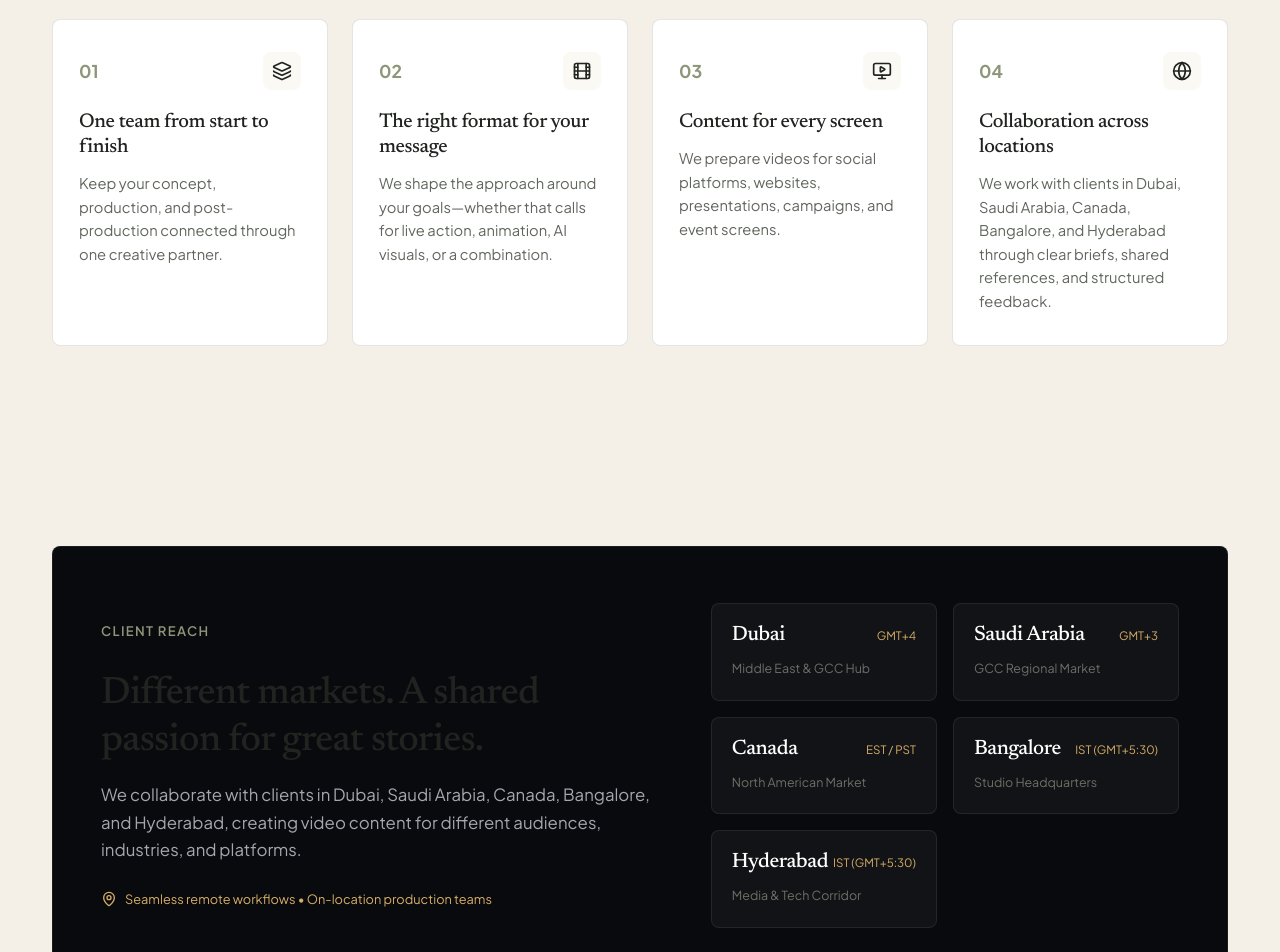
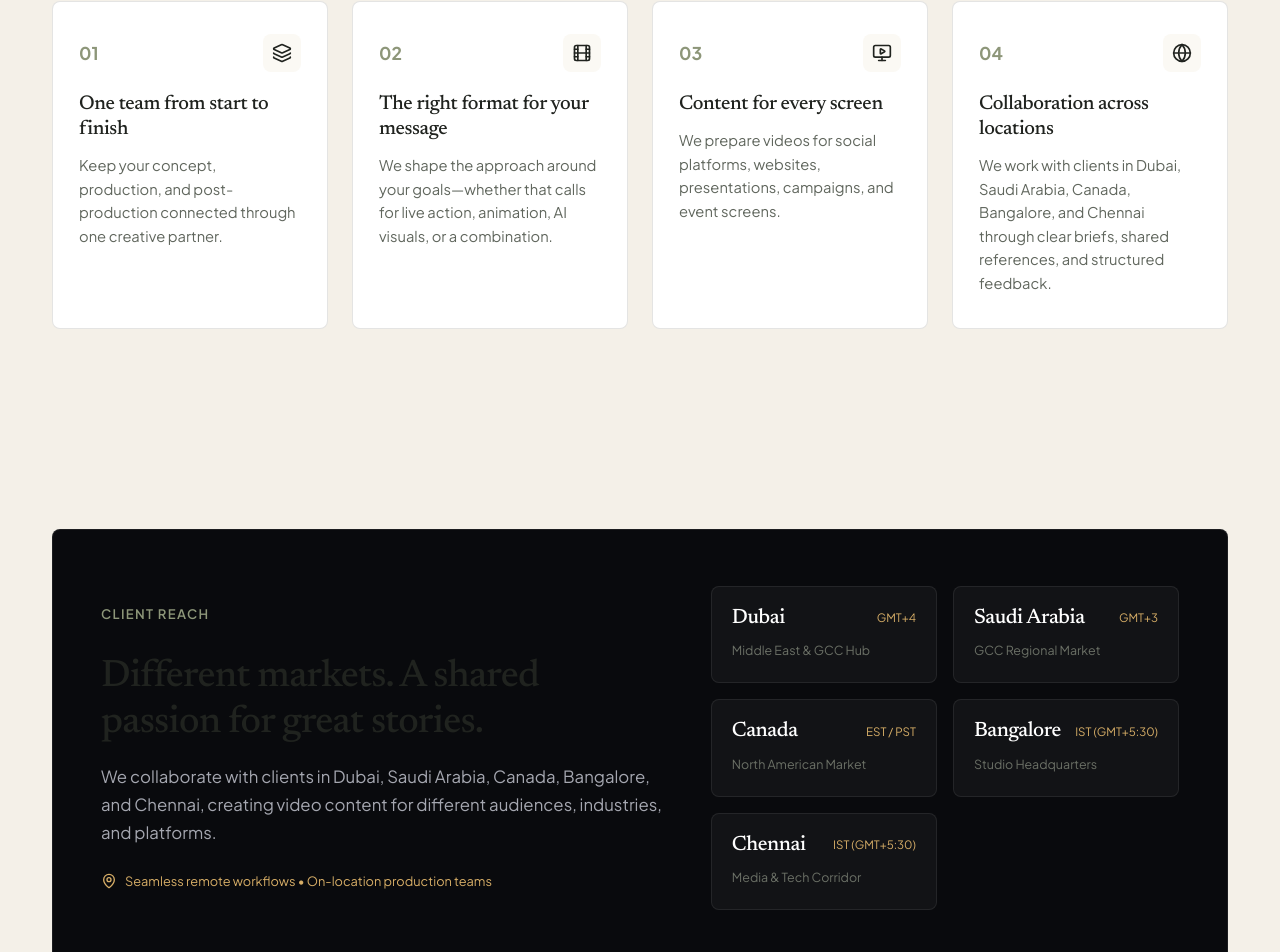
Before and after one commit to ckarthik96-png/thevelorastudios, a React (Vite) app: page /about in a window 1280 px wide. Shown: the part 1373-2325 px from the top of the page. Built offline with nearby package versions, Linux system fonts and the light colour scheme.

Commit message:
feat(markets): replace Hyderabad with Chennai across client reach, copy, and SEO

```diff
--- a/index.html
+++ b/index.html
@@ -4,7 +4,7 @@
     <meta charset="UTF-8" />
     <meta name="viewport" content="width=device-width, initial-scale=1.0" />
     <title>The Velora Studios | Video Production &amp; AI Creative Agency</title>
-    <meta name="description" content="Bangalore video production agency creating ads, motion graphics, AI videos, product explainers and event films for clients in Dubai, Saudi Arabia, Canada, Bangalore, and Hyderabad." />
+    <meta name="description" content="Bangalore video production agency creating ads, motion graphics, AI videos, product explainers and event films for clients in Dubai, Saudi Arabia, Canada, Bangalore, and Chennai." />
     <meta name="author" content="The Velora Studios" />
     <link rel="canonical" href="https://thevelorastudios.com/" />
 
--- a/src/components/ClientReach.jsx
+++ b/src/components/ClientReach.jsx
@@ -6,7 +6,7 @@ const MARKETS = [
   { city: "Saudi Arabia", label: "GCC Regional Market", tag: "GMT+3" },
   { city: "Canada", label: "North American Market", tag: "EST / PST" },
   { city: "Bangalore", label: "Studio Headquarters", tag: "IST (GMT+5:30)" },
-  { city: "Hyderabad", label: "Media & Tech Corridor", tag: "IST (GMT+5:30)" }
+  { city: "Chennai", label: "Media & Tech Corridor", tag: "IST (GMT+5:30)" }
 ];
 
 export default function ClientReach() {
@@ -21,7 +21,7 @@ export default function ClientReach() {
                 Different markets. A shared passion for great stories.
               </h2>
               <p className="reach-desc">
-                We collaborate with clients in Dubai, Saudi Arabia, Canada, Bangalore, and Hyderabad, creating video content for different audiences, industries, and platforms.
+                We collaborate with clients in Dubai, Saudi Arabia, Canada, Bangalore, and Chennai, creating video content for different audiences, industries, and platforms.
               </p>
               <div className="reach-presence-note font-mono">
                 <MapPin size={16} className="pin-icon" />
--- a/src/components/SEO.jsx
+++ b/src/components/SEO.jsx
@@ -8,7 +8,7 @@ export default function SEO({ customTitle, customDescription, videoData }) {
   useEffect(() => {
     const meta = SEO_METADATA[location.pathname] || {
       title: "The Velora Studios | Video Production, Advertising, Motion Graphics & AI Agency",
-      description: "We create videos that bring brands, products, events, and stories to life. Serving clients in Dubai, Saudi Arabia, Canada, Bangalore, and Hyderabad."
+      description: "We create videos that bring brands, products, events, and stories to life. Serving clients in Dubai, Saudi Arabia, Canada, Bangalore, and Chennai."
     };
 
     const titleToSet = customTitle || meta.title;
@@ -64,7 +64,7 @@ export default function SEO({ customTitle, customDescription, videoData }) {
       "alternateName": "The Velora Studios",
       "url": "https://thevelorastudios.com",
       "logo": "https://thevelorastudios.com/favicon.png",
-      "description": "Video production, advertising, motion graphics, and AI-powered storytelling agency based in Bangalore, serving clients across Dubai, Saudi Arabia, Canada, Bangalore, and Hyderabad.",
+      "description": "Video production, advertising, motion graphics, and AI-powered storytelling agency based in Bangalore, serving clients across Dubai, Saudi Arabia, Canada, Bangalore, and Chennai.",
       "telephone": "+917483404094",
       "email": "hello@thevelorastudios.com",
       "address": {
@@ -78,7 +78,7 @@ export default function SEO({ customTitle, customDescription, videoData }) {
         { "@type": "Country", "name": "Saudi Arabia" },
         { "@type": "Country", "name": "Canada" },
         { "@type": "City", "name": "Bangalore" },
-        { "@type": "City", "name": "Hyderabad" }
+        { "@type": "City", "name": "Chennai" }
       ],
       "sameAs": Object.values(STUDIO_CONFIG.socials).filter(Boolean)
     };
--- a/src/data/studioData.js
+++ b/src/data/studioData.js
@@ -10,9 +10,9 @@ export const STUDIO_CONFIG = {
   heroIntro: "VIDEO PRODUCTION · ADVERTISING · AI VISUALS",
   heroHeadline: "Creative Video Production & AI-Powered Visual Content for Brands.",
   heroDescription: "We create videos that bring brands, products, events, and stories to life. From cinematic advertising and motion graphics to social media content and AI-powered films, The Velora Studios takes your project from the first idea to the final frame.",
-  heroLocations: "Serving clients in Dubai, Saudi Arabia, Canada, Bangalore, and Hyderabad.",
+  heroLocations: "Serving clients in Dubai, Saudi Arabia, Canada, Bangalore, and Chennai.",
   baseLocation: "Based in Bangalore. Serving clients in India and internationally.",
-  clientMarkets: ["Dubai", "Saudi Arabia", "Canada", "Bangalore", "Hyderabad"],
+  clientMarkets: ["Dubai", "Saudi Arabia", "Canada", "Bangalore", "Chennai"],
   domain: "thevelorastudios.com",
   canonicalUrl: "https://thevelorastudios.com",
   showreelUrl: "/videos/dubai-ai-festival-motion.mp4",
@@ -291,7 +291,7 @@ export const PORTFOLIO_PROJECTS = [
     solution: "Deployed an on-site mobile post-production unit with multi-camera ingest, live grading, and dedicated motion editors.",
     result: "Generated over 500k event video views during the conference, with the final aftermovie driving early-bird registrations for the following year.",
     scope: ["Event Coordination", "Multi-cam Filming", "Same-Day Teaser", "Aftermovie"],
-    location: "Hyderabad"
+    location: "Chennai"
   },
   {
     id: "velvet-glow-social",
@@ -374,7 +374,7 @@ export const WHY_VELORA_PILLARS = [
   {
     number: "04",
     title: "Collaboration across locations",
-    description: "We work with clients in Dubai, Saudi Arabia, Canada, Bangalore, and Hyderabad through clear briefs, shared references, and structured feedback."
+    description: "We work with clients in Dubai, Saudi Arabia, Canada, Bangalore, and Chennai through clear briefs, shared references, and structured feedback."
   }
 ];
 
@@ -427,7 +427,7 @@ export const FAQS_DATA = [
   },
   {
     q: "Do you work with international clients?",
-    a: "Yes. We work with clients in Dubai, Saudi Arabia, and Canada, alongside clients in Bangalore and Hyderabad. We coordinate briefs, reviews, and delivery remotely where appropriate."
+    a: "Yes. We work with clients in Dubai, Saudi Arabia, and Canada, alongside clients in Bangalore and Chennai. We coordinate briefs, reviews, and delivery remotely where appropriate."
   },
   {
     q: "Can you create AI product videos?",
@@ -453,11 +453,11 @@ export const FAQS_DATA = [
 export const SEO_METADATA = {
   "/": {
     title: "The Velora Studios | Video Production & AI Creative Agency",
-    description: "Bangalore video production agency creating ads, motion graphics, AI videos, product explainers and event films for clients in Dubai, Saudi Arabia, Canada, Bangalore, and Hyderabad."
+    description: "Bangalore video production agency creating ads, motion graphics, AI videos, product explainers and event films for clients in Dubai, Saudi Arabia, Canada, Bangalore, and Chennai."
   },
   "/about": {
     title: "About The Velora Studios | Storytelling & Video Agency",
-    description: "Learn about The Velora Studios, an advertising and video production agency in Bangalore serving clients across Dubai, Saudi Arabia, Canada, Bangalore, and Hyderabad."
+    description: "Learn about The Velora Studios, an advertising and video production agency in Bangalore serving clients across Dubai, Saudi Arabia, Canada, Bangalore, and Chennai."
   },
   "/services": {
     title: "Video Production & Creative Services | The Velora Studios",
@@ -473,7 +473,7 @@ export const SEO_METADATA = {
   },
   "/contact": {
     title: "Start a Project | Contact The Velora Studios",
-    description: "Plan your next campaign, commercial or video with The Velora Studios. Based in Bangalore, serving clients across Dubai, Saudi Arabia, Canada, Bangalore, and Hyderabad."
+    description: "Plan your next campaign, commercial or video with The Velora Studios. Based in Bangalore, serving clients across Dubai, Saudi Arabia, Canada, Bangalore, and Chennai."
   },
   "/privacy": {
     title: "Privacy Policy | The Velora Studios",
--- a/src/pages/ContactPage.jsx
+++ b/src/pages/ContactPage.jsx
@@ -9,7 +9,7 @@ export default function ContactPage() {
     <div className="page-wrapper contact-page">
       <SEO
         customTitle="Start a Project | Contact The Velora Studios"
-        customDescription="Plan your next campaign, commercial, product video, or ongoing social media content. Based in Bangalore, serving clients in Dubai, Saudi Arabia, Canada, Bangalore, and Hyderabad."
+        customDescription="Plan your next campaign, commercial, product video, or ongoing social media content. Based in Bangalore, serving clients in Dubai, Saudi Arabia, Canada, Bangalore, and Chennai."
       />
 
       {/* Main Contact Form Section */}
--- a/src/pages/HomePage.jsx
+++ b/src/pages/HomePage.jsx
@@ -52,7 +52,7 @@ export default function HomePage() {
 
           {/* Description answering: What services, Who are target customers, Why choose studio, What next */}
           <p className="hero-dark-paragraph">
-            From cinematic commercials and motion graphics to social media reels and AI-powered brand films, we partner with ambitious companies across Dubai, Saudi Arabia, Canada, Bangalore, and Hyderabad. Combining cinematic storytelling with modern digital craft, we take your vision from the first concept to the final frame.
+            From cinematic commercials and motion graphics to social media reels and AI-powered brand films, we partner with ambitious companies across Dubai, Saudi Arabia, Canada, Bangalore, and Chennai. Combining cinematic storytelling with modern digital craft, we take your vision from the first concept to the final frame.
           </p>
 
           {/* Dual Action Buttons matching reference screenshot */}
@@ -212,7 +212,7 @@ export default function HomePage() {
       <ProcessSection />
 
       {/* =========================================================================
-          8. CLIENT REACH (Dubai, Canada, Bangalore, Hyderabad)
+          8. CLIENT REACH (Dubai, Canada, Bangalore, Chennai)
           ========================================================================= */}
       <ClientReach />
 
--- a/src/pages/PrivacyPage.jsx
+++ b/src/pages/PrivacyPage.jsx
@@ -80,7 +80,7 @@ export default function PrivacyPage() {
               <strong>{STUDIO_CONFIG.name}</strong><br />
               Email: <code>{STUDIO_CONFIG.displayEmail}</code><br />
               Phone / WhatsApp: <code>{STUDIO_CONFIG.displayPhone}</code><br />
-              Bangalore, India • Serving clients in Dubai, Saudi Arabia, Canada, Bangalore, and Hyderabad.
+              Bangalore, India • Serving clients in Dubai, Saudi Arabia, Canada, Bangalore, and Chennai.
             </p>
           </div>
         </div>
```
Also changed, not shown: 2 other files (tests, documents, lock files or other folders).
